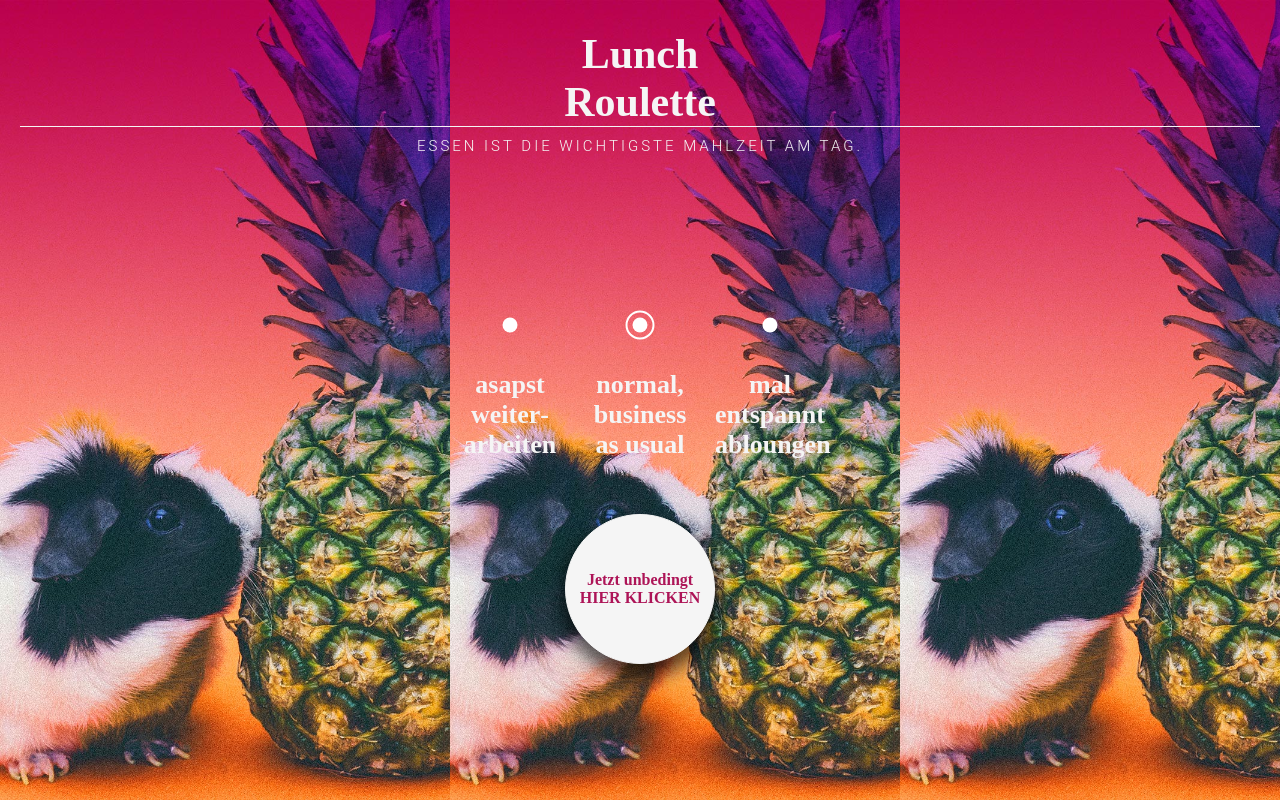
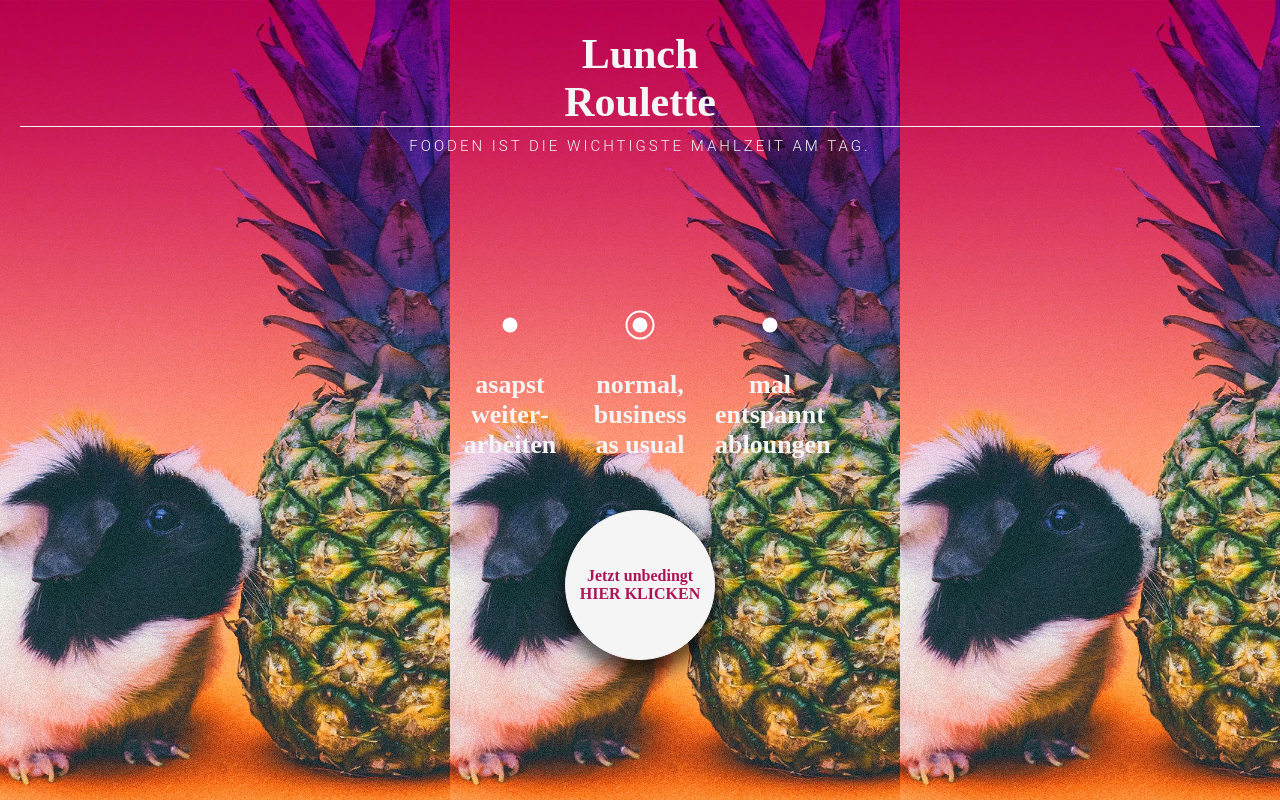
Before and after one commit to RosinaGala/lunch-roulette, a React (Create React App) app: page / in a window 1280 px wide. Built offline with nearby package versions, Linux system fonts and the light colour scheme.

Commit message:
css isn't insane anymore

```diff
--- a/src/atoms/Header.js
+++ b/src/atoms/Header.js
@@ -6,7 +6,7 @@ class Header extends Component {
     return (
         <header>
           <h1>Lunch<br />Roulette</h1>
-          <h2>Essen ist die wichtigste Mahlzeit am Tag.</h2>
+          <h2>Fooden ist die wichtigste Mahlzeit am Tag.</h2>
         </header>
     );
   }
--- a/src/css/App.css
+++ b/src/css/App.css
@@ -2,8 +2,6 @@ body {
   margin: 0;
   padding: 0;
   height: 100vh;
-  display: flex;
-  flex-direction: column;
   font-family: 'Suez One', serif;
   font-weight: bold;
   color: #F5F5F5;
@@ -35,6 +33,11 @@ h2 {
 header {
   height: 180px;
   padding: 20px;
+}
+form {
+  display: flex;
+  flex-direction: column;
+  align-items: center;
 }
 
 .formular{
@@ -102,19 +105,10 @@ label {
 }
 
 .buttonWrap {
-  position: absolute;
-  width: 150px;
-  margin-left: auto;
-  margin-right: auto;
-  bottom: 8%;
-  left: 0;
-  right: 0;
+  margin: 50px 0;
 }
 
 button {
-  display: flex;
-  align-items: center;
-  justify-content: center;
   text-decoration: none;
   width: 150px;
   height: 150px;
@@ -167,9 +161,6 @@ button:hover {
   .formular p {
     width: 110px;
   }
-  .buttonWrap {
-    bottom: 17%;
-    }
   input[type="radio"] + label::before, input[type="radio"] + label::after {
     bottom: 150%;
   }
@@ -180,6 +171,6 @@ button:hover {
 
 @media (min-width:555px){
   body {
-  background-size: contain;
+    background-size: contain;
   }
 }
```
Also changed, not shown: src/lunch_roulette.PNG (added), 1 other file (tests, documents, lock files or other folders).
